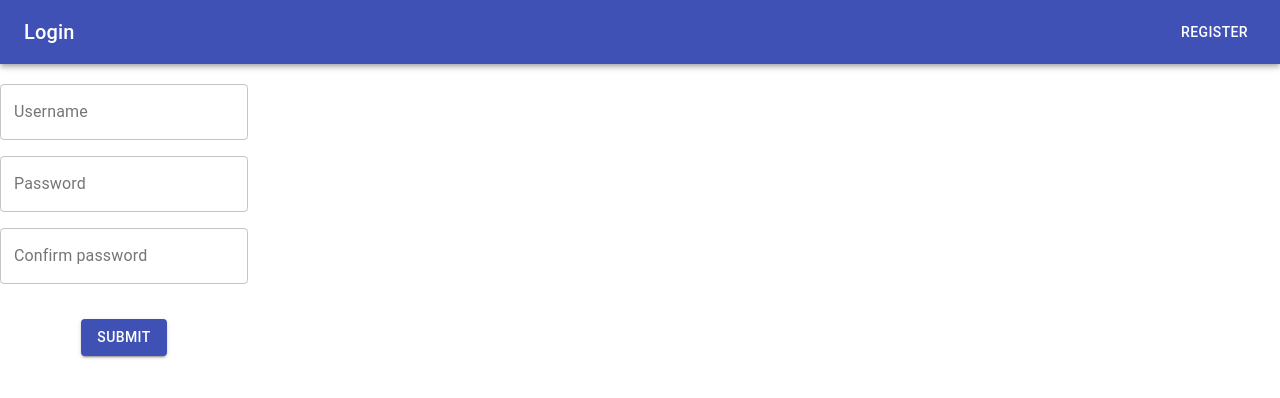
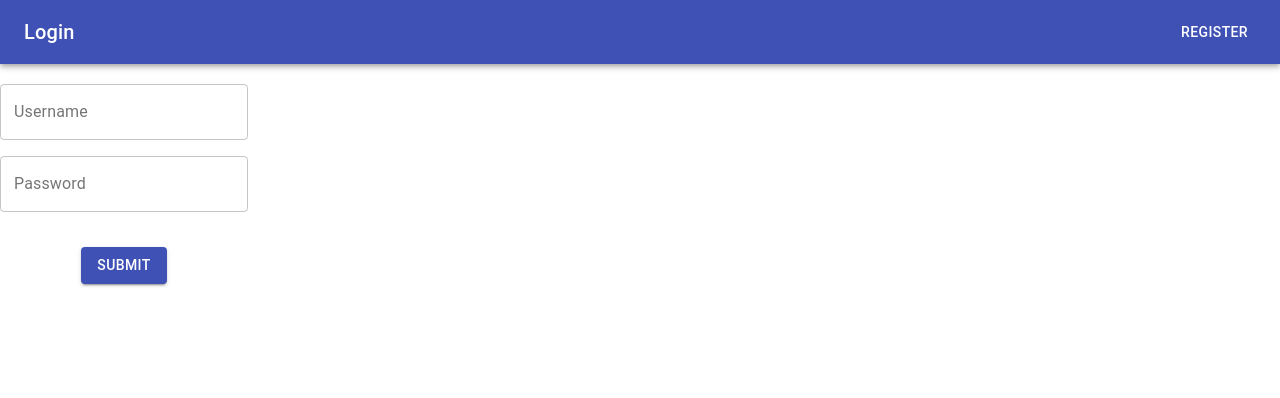
Before and after one commit to michaldomino/the-simpsons-recognizer-react-client, a React (Create React App) app: page /login in a window 1280 px wide. Shown: the top 398 px of the page. Built offline with nearby package versions, Linux system fonts and the light colour scheme.

Commit message:
Removed redundant field in login form

```diff
--- a/src/pages/login/Login.tsx
+++ b/src/pages/login/Login.tsx
@@ -10,10 +10,9 @@ import {LoginUnauthorizedResponse} from "../../models/responses/LoginUnauthorize
 
 
 export const Login: React.FC = () => {
-    const {register, handleSubmit, getValues} = useForm()
+    const {register, handleSubmit} = useForm()
     const [usernameErrors, setUsernameErrors] = useState('')
     const [passwordErrors, setPasswordErrors] = useState('')
-    const [password2Errors, setPassword2Errors] = useState('')
     const [formErrors, setFormErrors] = useState('')
     const dispatch = useAuthenticationDispatch()
     const authenticationService = new AuthenticationApiService()
@@ -22,14 +21,7 @@ export const Login: React.FC = () => {
         try {
             setUsernameErrors('')
             setPasswordErrors('')
-            setPassword2Errors('')
             dispatch({type: "REQUEST_LOGIN"})
-            const {password, password2} = getValues(['password', 'password2'])
-            if (password !== password2) {
-                dispatch({type: 'LOGIN_ERROR'})
-                setPassword2Errors('Passwords do not match')
-                return
-            }
             const response = await authenticationService.login(loginData)
             const loginResponse = await response.json()
             console.log(loginResponse)
@@ -64,7 +56,6 @@ export const Login: React.FC = () => {
             register={register}
             usernameErrors={usernameErrors}
             passwordErrors={passwordErrors}
-            password2Errors={password2Errors}
             formErrors={formErrors}
         />
     )
--- a/src/pages/login/LoginContainer.tsx
+++ b/src/pages/login/LoginContainer.tsx
@@ -9,12 +9,11 @@ interface ILoginContainerProps {
     register: any,
     usernameErrors: string,
     passwordErrors: string,
-    password2Errors: string,
     formErrors: string
 }
 
 export const LoginContainer = (props: ILoginContainerProps) => {
-    const {handleSubmit, onSubmit, register, usernameErrors, passwordErrors, password2Errors, formErrors} = props
+    const {handleSubmit, onSubmit, register, usernameErrors, passwordErrors, formErrors} = props
 
     return (
         <div>
@@ -50,17 +49,6 @@ export const LoginContainer = (props: ILoginContainerProps) => {
                         </Grid>
 
                         <Grid item>
-                            <Controls.AppTextField
-                                inputRef={register}
-                                name='password2'
-                                label='Confirm password'
-                                type='password'
-                                error={password2Errors !== ''}
-                                helperText={password2Errors}
-                            />
-                        </Grid>
-
-                        <Grid item>
                             <FormHelperText>{formErrors}</FormHelperText>
                         </Grid>
 
```
